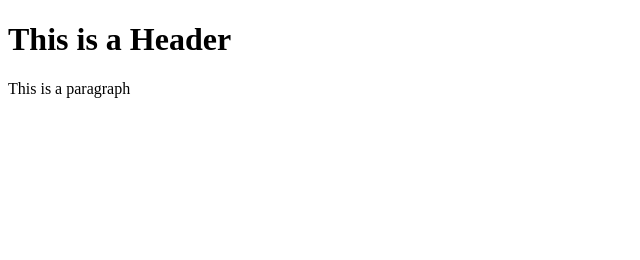
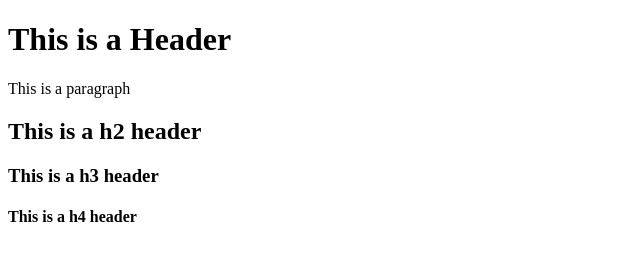
Before and after one commit to rashmipathan/git-test14JAN, a website: page index.html in a window 1280 px wide. Shown: the whole page, without its empty margins (0-640 px from the left). Drawn offline with Linux system fonts and the light colour scheme.

Commit message:
fourth commit

```diff
--- a/index.html
+++ b/index.html
@@ -4,5 +4,8 @@
     <body>
         <h1> This is a Header</h1>
         <p>This is a paragraph</p>
+        <h2>This is a h2 header</h2>
+        <h3>This is a h3 header</h3>
+        <h4>This is a h4 header</h4>
     </body>
 </html>
```
Also changed, not shown: package.json (added, +25 -0 lines), 2 other files.
